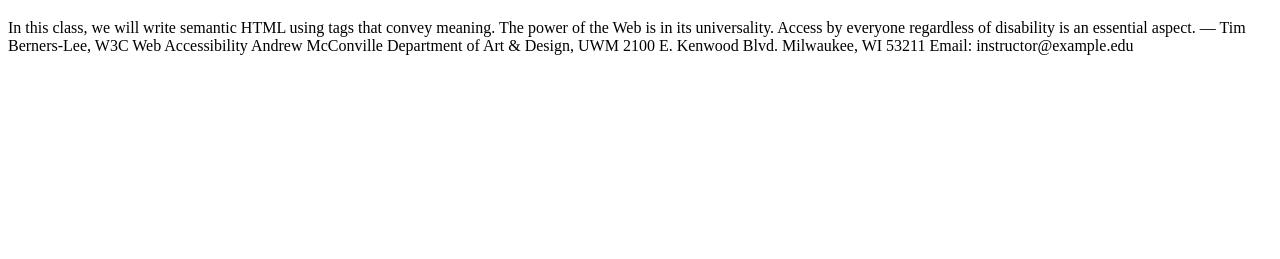
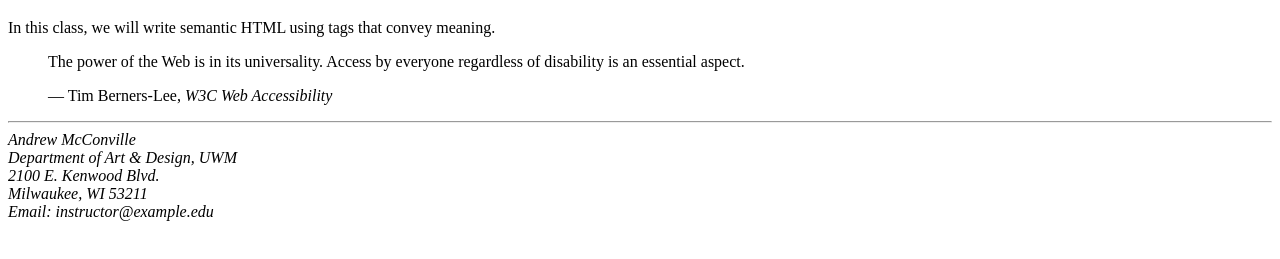
Before and after one commit to Ghoulz993/ex-3, a plain HTML site: page block-tags.html in a window 1280 px wide. Shown: the part 61-320 px from the top of the page. Drawn offline with Linux system fonts and the light colour scheme.

Commit message:
finished warm up

```diff
--- a/block-tags.html
+++ b/block-tags.html
@@ -6,19 +6,32 @@
     <title>Block Tags</title>
   </head>
   <body>
+    <header>
     <h1>Block Semantics</h1>
+    </header>
+    <p>
+      In this class, we will write semantic HTML using tags that convey meaning.
+    </p>
 
-      In this class, we will write semantic HTML using tags that convey meaning.
+    <blockquote>
+        <p>
+            The power of the Web is in its universality.
+            Access by everyone regardless of disability is an essential aspect.
+        </p>
+        <footer>
+        — Tim Berners-Lee, <cite>W3C Web Accessibility</cite>
+        </footer>
+    </blockquote>
 
-      The power of the Web is in its universality. Access by everyone regardless of disability is an essential aspect.
-
-      — Tim Berners-Lee, W3C Web Accessibility
-
-      Andrew McConville
-      Department of Art & Design, UWM
-      2100 E. Kenwood Blvd.
-      Milwaukee, WI 53211
+    <hr />
+    <footer>
+    <address>
+      Andrew McConville<br />
+      Department of Art & Design, UWM<br />
+      2100 E. Kenwood Blvd.<br />
+      Milwaukee, WI 53211<br />
       Email: instructor@example.edu
-
+    </address>
+    </footer>
   </body>
 </html>
```
Also changed, not shown: inline-tags.html (+6 -6 lines).
